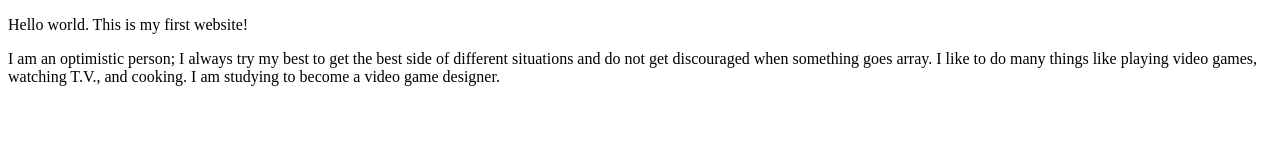
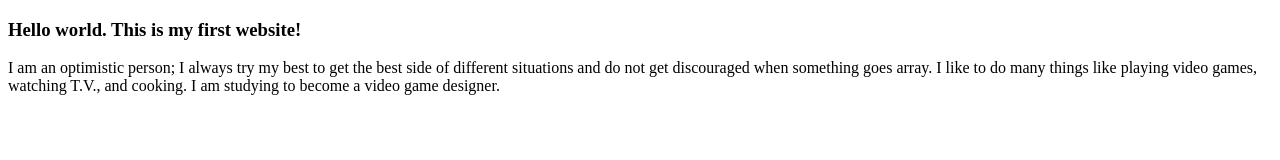
Before and after one commit to cdivinity/lab1-new-, a plain HTML site: page index.html in a window 1280 px wide. Drawn offline with Linux system fonts and the light colour scheme.

Commit message:
Update index.html
added a heading

```diff
--- a/index.html
+++ b/index.html
@@ -5,11 +5,8 @@
   <title>ITMD-361 Internet Technologies and Web Design</title>
 </head>
 <body>
-  <head>
-  <meta charset="utf-8">
-  <title> Who am i </title>
-</head>
-  <p>Hello world. This is my first website!</p>
+
+  <h3>Hello world. This is my first website!</h3>
   <p>I am an optimistic person; I always try my best to get the best side of different situations and do not get discouraged when something goes array.
     I like to do many things like playing video games, watching T.V., and cooking. I am studying to become a video game designer. </p>
 </body>
```
